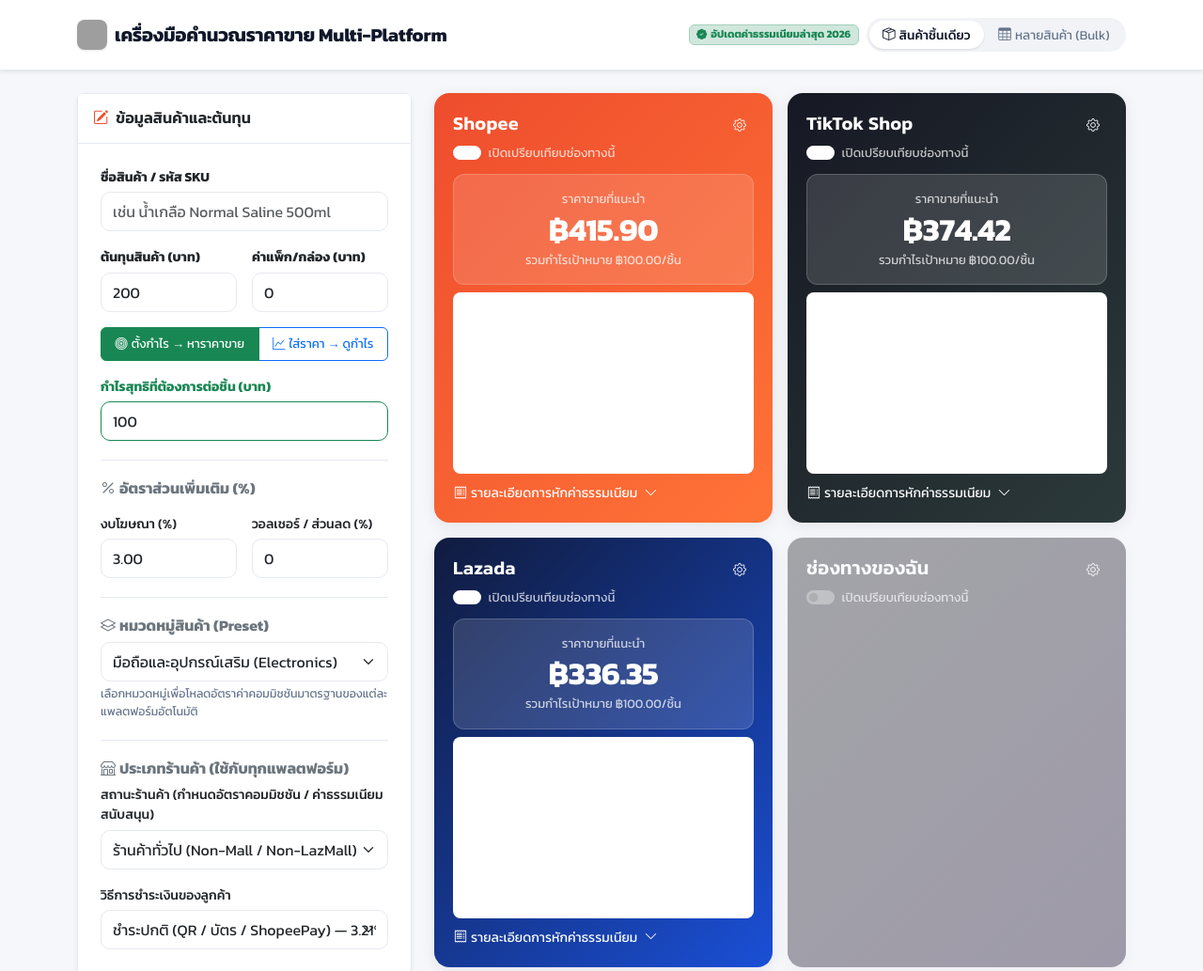
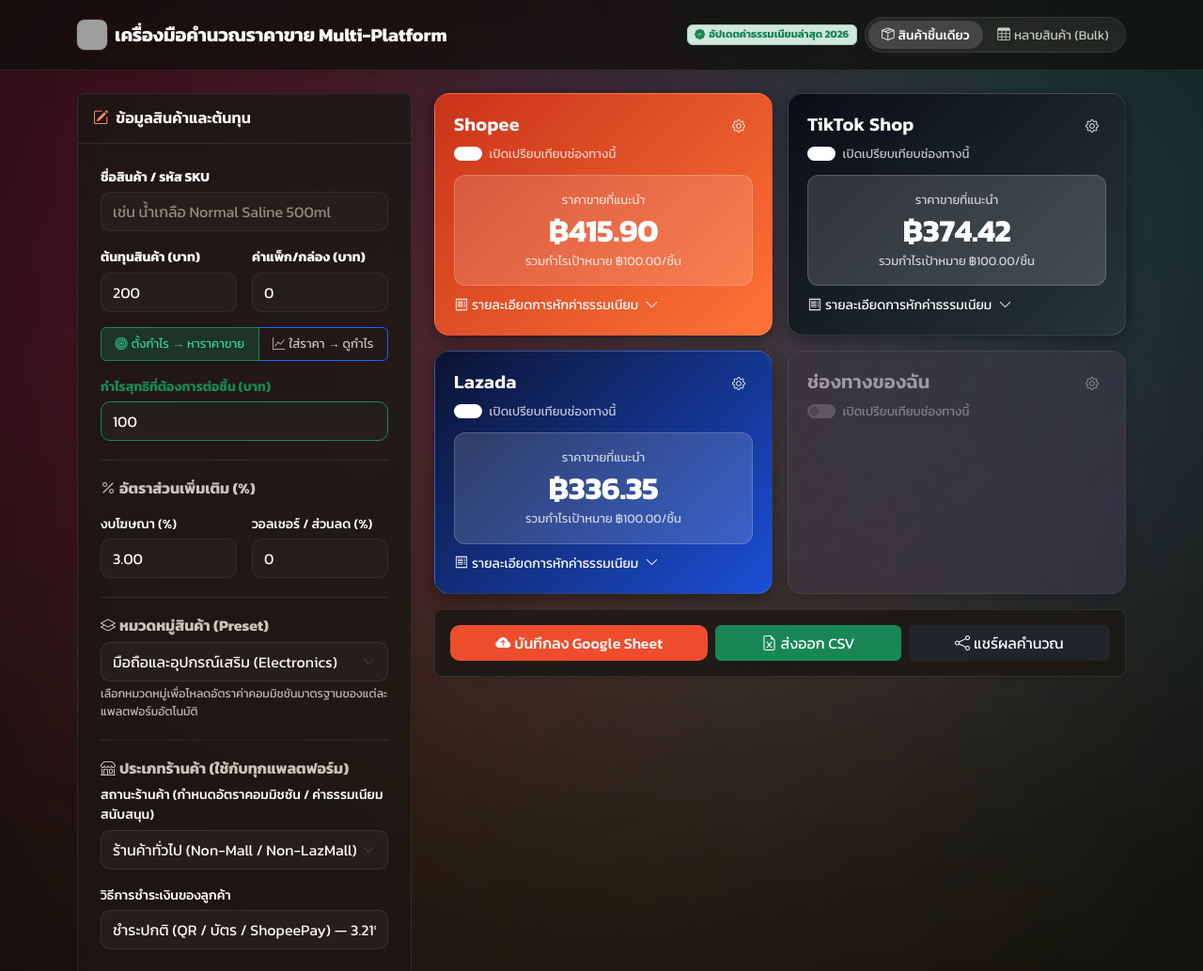
Before and after one commit to Phakphicha/Pricing-Calculator, a plain HTML site: page index.html in a window 1280 px wide. Shown: the top 1033 px of the page at 94% size. Drawn offline with nearby package versions, Linux system fonts and the light colour scheme; some packages are replaced by stand-ins of ours; grey boxes are pictures that could not be loaded; a script that the page names is missing.

Commit message:
ปรับ UX UI

```diff
--- a/index.html
+++ b/index.html
@@ -6,7 +6,7 @@
   <title>เครื่องมือคำนวณราคาขาย Shopee · Lazada · TikTok</title>
 
   <!-- PWA & Mobile Web App Meta Tags -->
-  <meta name="theme-color" content="#EE4D2D">
+  <meta name="theme-color" content="#100e0b">
   <meta name="mobile-web-app-capable" content="yes">
   <meta name="apple-mobile-web-app-capable" content="yes">
   <meta name="apple-mobile-web-app-status-bar-style" content="default">
@@ -25,85 +25,119 @@
   <link href="https://fonts.googleapis.com/css2?family=Kanit:wght@300;400;500;600;700&display=swap" rel="stylesheet">
 
   <style>
-    /* ── Design tokens ─────────────────────────────── */
+    /* ── Design tokens (Neon Tokyo / dark) ─────────── */
     :root {
       --brand: #EE4D2D;
-      --brand-dark: #d73d1e;
-      --ink: #0f172a;
-      --muted: #64748b;
-      --surface: #ffffff;
-      --bg: #f6f7fb;
-      --border: #e6e9f0;
-      --ring: rgba(238, 77, 45, .28);
+      --brand-dark: #ff6a47;
+      --ink: #fdfbf8;
+      --muted: #cdc7bf;
+      --surface: #1c1814;
+      --surface-2: #241f1a;
+      --bg: #100e0b;
+      --border: rgba(255, 255, 255, .09);
+      --ring: rgba(255, 106, 71, .35);
       --radius-lg: 16px;
-      --shadow-sm: 0 1px 2px rgba(15, 23, 42, .05), 0 1px 3px rgba(15, 23, 42, .06);
-      --shadow-md: 0 4px 16px rgba(15, 23, 42, .08);
+      --shadow-sm: 0 1px 2px rgba(0, 0, 0, .35), 0 1px 3px rgba(0, 0, 0, .25);
+      --shadow-md: 0 4px 18px rgba(0, 0, 0, .4);
     }
 
     html { scroll-behavior: smooth; }
     body { font-family: 'Kanit', sans-serif; background-color: var(--bg); color: var(--ink); font-size: 15px; }
 
-    /* Numbers align in columns & don't jitter while typing */
+    /* ── Neon Tokyo aura background (fixed behind content) ── */
+    .aura-layers { position: fixed; inset: 0; z-index: 0; pointer-events: none; }
+    .aura-layers > div { position: absolute; inset: 0; pointer-events: none; transform: translateZ(0); will-change: transform; }
+    .aura-l1 { background: radial-gradient(circle at 15% 20%, rgba(255,0,128,.7) 0%, transparent 50%); mix-blend-mode: screen; filter: blur(200px); }
+    .aura-l2 { background: radial-gradient(circle at 85% 15%, rgba(0,255,255,.6) 0%, transparent 45%); mix-blend-mode: screen; filter: blur(175px); }
+    .aura-l3 { background: radial-gradient(circle at 50% 85%, rgba(255,255,0,.4) 0%, transparent 55%); mix-blend-mode: screen; filter: blur(200px); }
+    .aura-l4 { background: radial-gradient(circle at 70% 50%, rgba(255,0,255,.3) 0%, transparent 40%); mix-blend-mode: overlay; filter: blur(150px); }
+    @media (min-width: 992px) {
+      .aura-l1, .aura-l3 { filter: blur(260px); }
+      .aura-l2 { filter: blur(252px); }
+      .aura-l4 { filter: blur(216px); }
+    }
+    /* content sits above the aura layers */
+    body > .navbar, body > .container, body > footer { position: relative; z-index: 1; }
+
     input[type=number], .price-big, .bulk-price, .breakdown-item span:last-child { font-variant-numeric: tabular-nums; }
 
-    /* ── Accessibility: visible focus + reduced motion ── */
+    /* ── Accessibility ── */
     a, button, [role=switch], [role=button], input, select, label.btn { cursor: pointer; }
     :focus-visible { outline: 3px solid var(--ring); outline-offset: 2px; border-radius: 6px; }
     @media (prefers-reduced-motion: reduce) {
       *, *::before, *::after { animation: none !important; transition: none !important; }
     }
 
-    /* ── Navbar: clean white glass bar ─────────────── */
+    /* ── Navbar: dark glass bar ── */
     .navbar {
-      background: rgba(255, 255, 255, .92);
-      backdrop-filter: blur(10px);
-      -webkit-backdrop-filter: blur(10px);
+      background: rgba(16, 14, 11, .72);
+      backdrop-filter: blur(12px);
+      -webkit-backdrop-filter: blur(12px);
       border-bottom: 1px solid var(--border);
+    }
+    .navbar-brand { color: var(--ink) !important; font-weight: 600; letter-spacing: -.01em; }
+    .navbar-brand img { width: 32px; height: 32px; border-radius: 8px; object-fit: cover; box-shadow: 0 0 0 1px var(--border); }
+    .navbar .btn-group { background: rgba(255, 255, 255, .07); border: 1px solid var(--border); border-radius: 999px; padding: 3px; gap: 2px; }
+    .navbar .btn-group .btn { border: 0; border-radius: 999px !important; font-size: .85rem; padding: .3rem .9rem; color: var(--muted); transition: all .2s; }
+    .navbar .btn-group .btn:hover { color: var(--ink); }
+    .navbar .btn-group .btn.active { background: rgba(255, 255, 255, .14); color: #fff; font-weight: 500; }
+    .navbar .btn-group .btn-outline-light { color: var(--muted); border-color: transparent; }
+    .navbar .badge { background: rgba(16, 185, 129, .14); color: #34d399; border-color: rgba(16, 185, 129, .3); }
+    .btn-install { background: rgba(255, 255, 255, .06); border: 1px solid var(--border); color: var(--ink); font-size: .85rem; }
+    .btn-install:hover { background: var(--brand); border-color: var(--brand); color: #fff; }
+
+    /* ── Cards (dark glass) ── */
+    .card {
+      border: 1px solid var(--border) !important;
+      border-radius: var(--radius-lg);
+      background: rgba(28, 24, 20, .82);
+      backdrop-filter: blur(8px);
+      -webkit-backdrop-filter: blur(8px);
       box-shadow: var(--shadow-sm);
     }
-    .navbar-brand { color: var(--ink) !important; font-weight: 600; letter-spacing: -.01em; }
-    .navbar-brand img { width: 32px; height: 32px; border-radius: 8px; object-fit: cover; box-shadow: var(--shadow-sm); }
-    .navbar .btn-group { background: #f1f3f7; border-radius: 999px; padding: 3px; gap: 2px; }
-    .navbar .btn-group .btn { border: 0; border-radius: 999px !important; font-size: .85rem; padding: .3rem .9rem; color: var(--muted); transition: all .2s; }
-    .navbar .btn-group .btn:hover { color: var(--ink); }
-    .navbar .btn-group .btn.active { background: #fff; color: var(--ink); font-weight: 500; box-shadow: var(--shadow-sm); }
-    .navbar .btn-group .btn-outline-light { color: var(--muted); }
-    .btn-install { background: #fff; border: 1px solid var(--border); color: var(--ink); font-size: .85rem; }
-    .btn-install:hover { background: var(--brand); border-color: var(--brand); color: #fff; }
+    .card-header { border-bottom: 1px solid var(--border); background: transparent !important; }
+    .card-header h5 { font-size: 1.02rem; font-weight: 600; }
+    .card-header h5 i { color: #ff8a66; }
 
-    /* ── Cards ─────────────────────────────────────── */
-    .card { border: 1px solid var(--border) !important; border-radius: var(--radius-lg); box-shadow: var(--shadow-sm); }
-    .card-header { border-bottom: 1px solid var(--border); background: var(--surface) !important; }
-    .card-header h5 { font-size: 1.02rem; font-weight: 600; }
-    .card-header h5 i { color: var(--brand); }
-
-    /* ── Forms ─────────────────────────────────────── */
+    /* ── Forms ── */
+    .card-header h5, .card-header h6, .card-body h6,
+    .form-label, #campaignList .small { color: #ffffff; }
     .form-label { font-weight: 500; font-size: .875rem; margin-bottom: .35rem; }
     .form-control, .form-select {
+      background-color: var(--surface-2);
       border-color: var(--border); border-radius: 10px; padding: .5rem .75rem;
+      color: var(--ink);
       transition: border-color .15s, box-shadow .15s;
     }
-    .form-control:focus, .form-select:focus { border-color: var(--brand); box-shadow: 0 0 0 3px var(--ring); }
-    .form-text { font-size: .78rem; color: var(--muted); }
+    .form-control::placeholder { color: #948d84; }
+    .form-control:focus, .form-select:focus { background-color: var(--surface-2); border-color: var(--brand-dark); box-shadow: 0 0 0 3px var(--ring); color: var(--ink); }
+    .form-select option { background-color: var(--surface-2); color: var(--ink); }
+    .form-text { font-size: .78rem; color: #c2bcb4; }
+    /* Bootstrap gray helpers are too dim on the dark backdrop — brighten */
+    .text-secondary { color: #c9c3bb !important; }
+    .text-secondary.small, td.text-secondary.small, .text-secondary.small div { color: #b7b1a9 !important; }
     hr { border-color: var(--border); opacity: 1; margin: 1.25rem 0; }
+    .form-check-input { background-color: var(--surface-2); border-color: var(--border); }
     .form-check-input:checked { background-color: #10b981; border-color: #10b981; }
     .form-switch .form-check-input { cursor: pointer; }
 
-    /* Segmented calc-mode buttons */
-    #calcModeGroup .btn { font-size: .82rem; padding: .45rem .5rem; transition: all .2s; }
-    #calcModeGroup .btn-check + .btn:hover { background: #f8f9fa; }
+    #calcModeGroup .btn { font-size: .82rem; padding: .45rem .5rem; transition: all .2s; color: var(--muted); }
+    #calcModeGroup .btn:hover { color: var(--ink); }
+    #calcModeGroup .btn-check:checked + .btn.btn-outline-success { background: rgba(16, 185, 129, .18); color: #34d399; }
+    #calcModeGroup .btn-check:checked + .btn.btn-outline-primary { background: rgba(56, 189, 248, .16); color: #38bdf8; }
 
-    /* ── Platform cards ────────────────────────────── */
+    /* ── Platform cards ── */
     .platform-card {
       border-radius: var(--radius-lg); color: #fff; padding: 20px;
+      border: 1px solid rgba(255, 255, 255, .14);
       box-shadow: var(--shadow-md);
       transition: transform .2s ease, box-shadow .2s ease;
     }
-    .platform-card:hover { transform: translateY(-3px); box-shadow: 0 10px 26px rgba(15, 23, 42, .16); }
-    .pc-shopee  { background: linear-gradient(135deg, #ee4d2d, #ff7337); }
-    .pc-tiktok  { background: linear-gradient(135deg, #161823, #2c3a3a); }
-    .pc-lazada  { background: linear-gradient(135deg, #101b3e, #1a4fd6); }
-    .pc-custom  { background: linear-gradient(135deg, #475569, #6d28d9); }
+    .platform-card:hover { transform: translateY(-3px); box-shadow: 0 12px 30px rgba(0, 0, 0, .5); }
+    .pc-shopee  { background: linear-gradient(135deg, #c9331a, #ff7337); }
+    .pc-tiktok  { background: linear-gradient(135deg, #0b0d16, #25353a); }
+    .pc-lazada  { background: linear-gradient(135deg, #0c1330, #1a4fd6); }
+    .pc-custom  { background: linear-gradient(135deg, #3b2f5c, #6d28d9); }
     .platform-card.disabled { filter: grayscale(.85); opacity: .5; }
     .platform-card .form-check-input { background-color: rgba(255,255,255,.35); border-color: transparent; }
     .platform-card .form-check-input:checked { background-color: #fff; }
@@ -112,28 +146,43 @@
     .price-big { font-size: 2.1rem; font-weight: 700; line-height: 1.1; letter-spacing: -.01em; }
     .result-box { background: rgba(255,255,255,.14); border: 1px solid rgba(255,255,255,.18); border-radius: 12px; }
 
-    /* ── Buttons ───────────────────────────────────── */
+    /* Chart panel: dark, blends with card */
+    .chart-wrap { background: rgba(0, 0, 0, .28); border: 1px solid rgba(255,255,255,.1); border-radius: 12px; }
+
+    /* ── Buttons ── */
     .btn-shopee { background: var(--brand); border: none; color: #fff; font-weight: 500; border-radius: 10px; transition: background .15s, transform .1s; }
     .btn-shopee:hover { background: var(--brand-dark); color: #fff; }
     .btn-shopee:active { transform: scale(.98); }
-    #singleMode .btn-success, #bulkMode .btn-success { border-radius: 10px; }
-    #singleMode .btn-dark { border-radius: 10px; }
 
-    /* ── Breakdown ─────────────────────────────────── */
+    /* ── Breakdown ── */
     .breakdown-item { display: flex; justify-content: space-between; font-size: .84rem; padding: .3rem 0; gap: 1rem; }
     .breakdown-item span:first-child { opacity: .85; }
     .breakdown-total { border-top: 1px solid rgba(255,255,255,.3); margin-top: .35rem; padding-top: .45rem; font-weight: 600; font-size: .9rem; }
 
-    /* ── Tables ────────────────────────────────────── */
-    table.sticky-head thead th { position: sticky; top: 0; background: #f8fafc; z-index: 1; border-bottom: 2px solid var(--border) !important; font-size: .8rem; text-transform: none; }
+    /* ── Tables ── */
+    .table { --bs-table-color: #f5f1ea; --bs-table-bg: transparent; --bs-table-border-color: var(--border); --bs-table-hover-color: #fff; --bs-table-hover-bg: rgba(255,255,255,.05); }
+    .table > :not(caption) > * > * { padding: .6rem .75rem; background-color: transparent; }
+    table.sticky-head thead th { position: sticky; top: 0; background: #241f1a; z-index: 1; border-bottom: 2px solid var(--border) !important; font-size: .8rem; color: #ded9d2; }
+    thead.table-light { background: transparent !important; color: #ded9d2 !important; }
+    thead.table-light th { background: transparent; color: #ded9d2; border-color: var(--border) !important; }
     .bulk-price { font-weight: 600; }
-    .bulk-warn { color: #dc2626; font-weight: 600; }
-    .table > :not(caption) > * > * { padding: .6rem .75rem; }
+    .bulk-warn { color: #f87171; font-weight: 600; }
 
-    footer { border-top: 1px solid var(--border); background: #fff; margin-top: 2rem; }
+    /* ── Alerts ── */
+    .alert-warning { background: rgba(245, 158, 11, .12); border-color: rgba(245, 158, 11, .35); color: #fbbf24; }
+
+    footer { border-top: 1px solid var(--border); background: rgba(13, 11, 9, .8); margin-top: 2rem; color: var(--muted); }
   </style>
 </head>
 <body>
+
+  <!-- Neon Tokyo aura background (decorative, behind content) -->
+  <div class="aura-layers" aria-hidden="true">
+    <div class="aura-l1"></div>
+    <div class="aura-l2"></div>
+    <div class="aura-l3"></div>
+    <div class="aura-l4"></div>
+  </div>
 
   <!-- ═══════════ NAVBAR ═══════════ -->
   <nav class="navbar shadow-sm mb-4">
@@ -571,10 +620,6 @@
 
         ${r.warning ? `<div class="small rounded-2 px-3 py-2 mb-2" style="background:rgba(220,38,38,.25)">${r.warning}</div>` : ''}
 
-        <div class="bg-white rounded-3 p-2 mb-2">
-          <canvas id="chart-${p.id}" height="170"></canvas>
-        </div>
-
         <div class="mt-auto">
           <button class="btn btn-sm btn-link text-white text-decoration-none p-0" onclick="toggleBreakdown('${p.id}')">
             <i class="bi bi-receipt me-1"></i>รายละเอียดการหักค่าธรรมเนียม
@@ -615,12 +660,12 @@
       type: 'doughnut',
       data: {
         labels: ['ต้นทุนสินค้า', 'ค่าธรรมเนียมแพลตฟอร์ม', 'กำไรสุทธิ'],
-        datasets: [{ data, backgroundColor: ['#f59e0b', '#94a3b8', '#10b981'], borderWidth: 2, borderColor: '#fff' }]
+        datasets: [{ data, backgroundColor: ['#f59e0b', '#94a3b8', '#10b981'], borderWidth: 2, borderColor: 'rgba(0,0,0,.35)' }]
       },
       options: {
         responsive: true, cutout: '60%',
         plugins: {
-          legend: { position: 'bottom', labels: { font: { family: 'Kanit', size: 11 }, boxWidth: 12, padding: 8 } },
+          legend: { position: 'bottom', labels: { font: { family: 'Kanit', size: 11 }, color: 'rgba(255,255,255,.85)', boxWidth: 12, padding: 8 } },
           tooltip: { callbacks: { label: ctx => ctx.label + ': ฿' + fmt(ctx.parsed) } }
         }
       }
```
